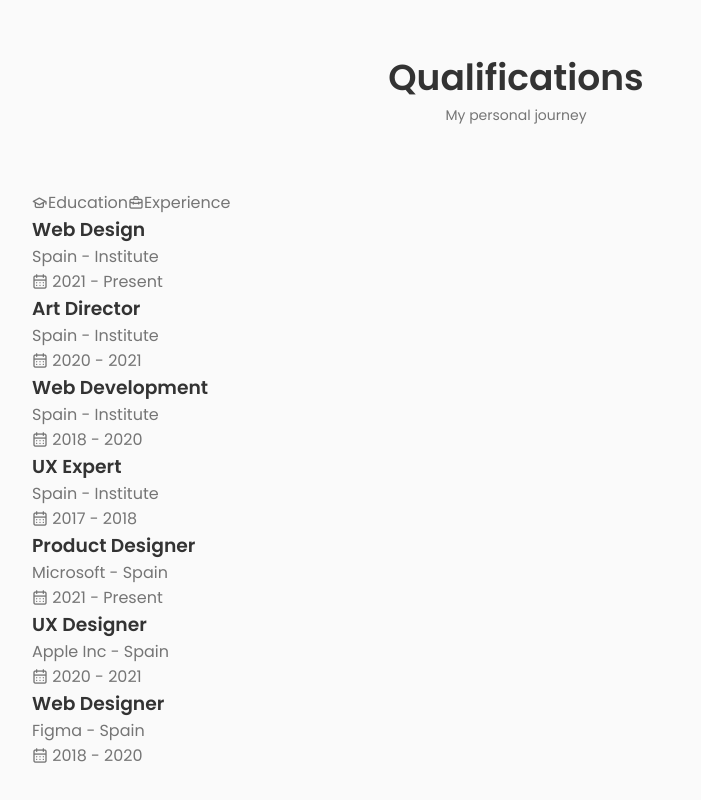
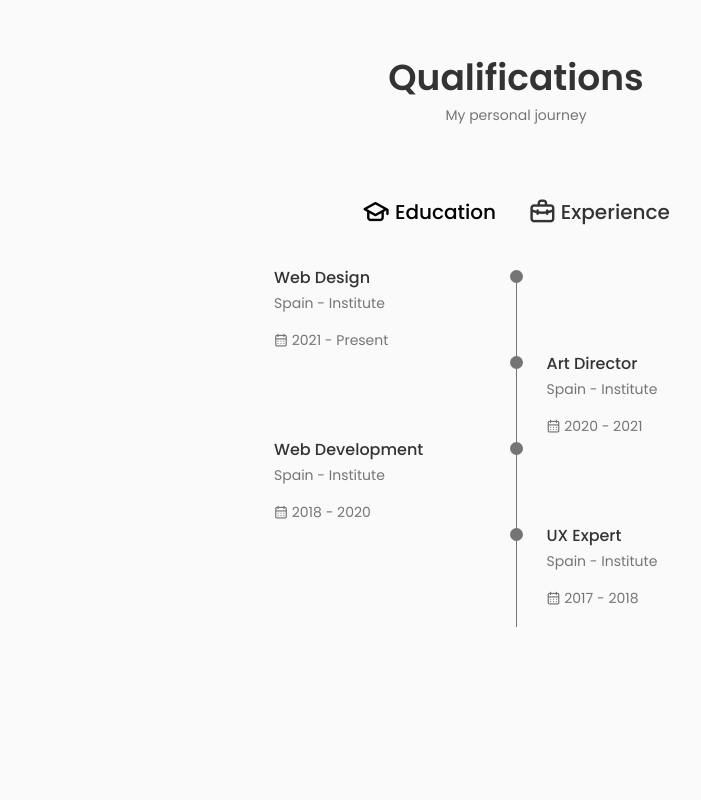
Before and after one commit to Wojtyua/single-page-react, a React (Create React App) app: page / in a window 1280 px wide. Shown: the part 2439-3239 px from the top of the page, without its empty margins (124-825 px from the left). After the commit the page ends 3080 px from the top, so only its background shows below. Built offline with nearby package versions, Linux system fonts and the light colour scheme.

Commit message:
qualifications styling

```diff
--- a/src/components/qualification/Qualification.jsx
+++ b/src/components/qualification/Qualification.jsx
@@ -1,6 +1,11 @@
+import { useState } from 'react';
 import './qualification.css';
 
 const Qualification = () => {
+  const [toggle, setToggle] = useState(1);
+  const toggleTab = i => {
+    setToggle(i);
+  };
   return (
     <section className="qualification section" id="qualification">
       <h2 className="section__title">Qualifications</h2>
@@ -8,18 +13,38 @@
 
       <div className="qualification__container container">
         <div className="qualification__tabs">
-          <div className="qualification__btn btn--flex qualification__active">
+          <div
+            className={
+              toggle === 1
+                ? 'qualification__btn btn--flex qualification__active'
+                : 'qualification__btn btn--flex'
+            }
+            onClick={() => toggleTab(1)}
+          >
             <i className="uil uil-graduation-cap qualification__icon"></i>
             Education
           </div>
 
-          <div className="qualification__btn btn--flex">
+          <div
+            className={
+              toggle === 2
+                ? 'qualification__btn btn--flex qualification__active'
+                : 'qualification__btn btn--flex'
+            }
+            onClick={() => toggleTab(2)}
+          >
             <i className="uil uil-briefcase-alt qualification__icon"></i>
             Experience
           </div>
         </div>
         <div className="qualification__sections">
-          <div className="qualification__content qualification__content-active">
+          <div
+            className={
+              toggle === 1
+                ? 'qualification__content qualification__content-active'
+                : 'qualification__content'
+            }
+          >
             <div className="qualification__data">
               <div>
                 <h3 className="qualification__title">Web Design</h3>
@@ -87,7 +112,13 @@
             </div>
           </div>
 
-          <div className="qualification__content">
+          <div
+            className={
+              toggle === 2
+                ? 'qualification__content qualification__content-active'
+                : 'qualification__content'
+            }
+          >
             <div className="qualification__data">
               <div>
                 <h3 className="qualification__title">Product Designer</h3>
--- a/src/components/qualification/qualification.css
+++ b/src/components/qualification/qualification.css
@@ -0,0 +1,114 @@
+.qualification__container {
+  max-width: 768px;
+}
+
+.qualification__tabs {
+  display: flex;
+  justify-content: center;
+  margin-bottom: var(--mb-2);
+}
+
+.qualification__btn {
+  font-size: var(--h3-font-size);
+  font-weight: var(--font-medium);
+  color: var(--title-color);
+  margin: 0 var(--mb-1);
+  cursor: pointer;
+}
+
+.qualification__btn:hover {
+  color: var(--title-color-dark);
+}
+
+.qualification__icon {
+  font-size: 1.8rem;
+  margin-right: var(--mb-0-25);
+}
+
+.qualification__active {
+  color: var(--title-color-dark);
+}
+
+.qualification__sections {
+  display: grid;
+  grid-template-columns: 0.5fr;
+  justify-content: center;
+}
+
+.qualification__content {
+  display: none;
+}
+
+.qualification__content-active {
+  display: block;
+}
+
+.qualification__data {
+  display: grid;
+  grid-template-columns: 1fr max-content 1fr;
+  column-gap: 1.5rem;
+}
+
+.qualification__title {
+  font-size: var(--normal-font-size);
+  font-weight: var(--font-medium);
+}
+
+.qualification__subtitle {
+  display: inline-block;
+  font-size: var(--small-font-size);
+  margin-bottom: var(--mb-1);
+}
+
+.qualification__calendar {
+  font-size: var(--small-font-size);
+}
+
+.qualification__rounder {
+  display: inline-block;
+  width: 13px;
+  height: 13px;
+  background-color: var(--text-color);
+  border-radius: 50%;
+}
+
+.qualification__line {
+  display: block;
+  width: 1px;
+  height: 100%;
+  background-color: var(--text-color);
+  transform: translate(6px, -7px);
+}
+
+/* ======================= BREAKPOINTS ========================== */
+/* For large devices */
+@media screen and (max-width: 992px) {
+  .qualification__container {
+    margin-left: auto;
+    margin-right: auto;
+  }
+}
+
+/* For medium devices */
+@media screen and (max-width: 768px) {
+  .qualification__container {
+    margin-left: var(--mb-1-5);
+    margin-right: var(--mb-1-5);
+  }
+}
+
+@media screen and (max-width: 576px) {
+  .qualification__sections {
+    grid-template-columns: initial;
+  }
+  .qualification__btn {
+    margin: 0 var(--mb-0-75);
+  }
+}
+
+/* For small devices */
+@media screen and (max-width: 350px) {
+  .qualification__data {
+    gap: 0.5rem;
+  }
+}
```
